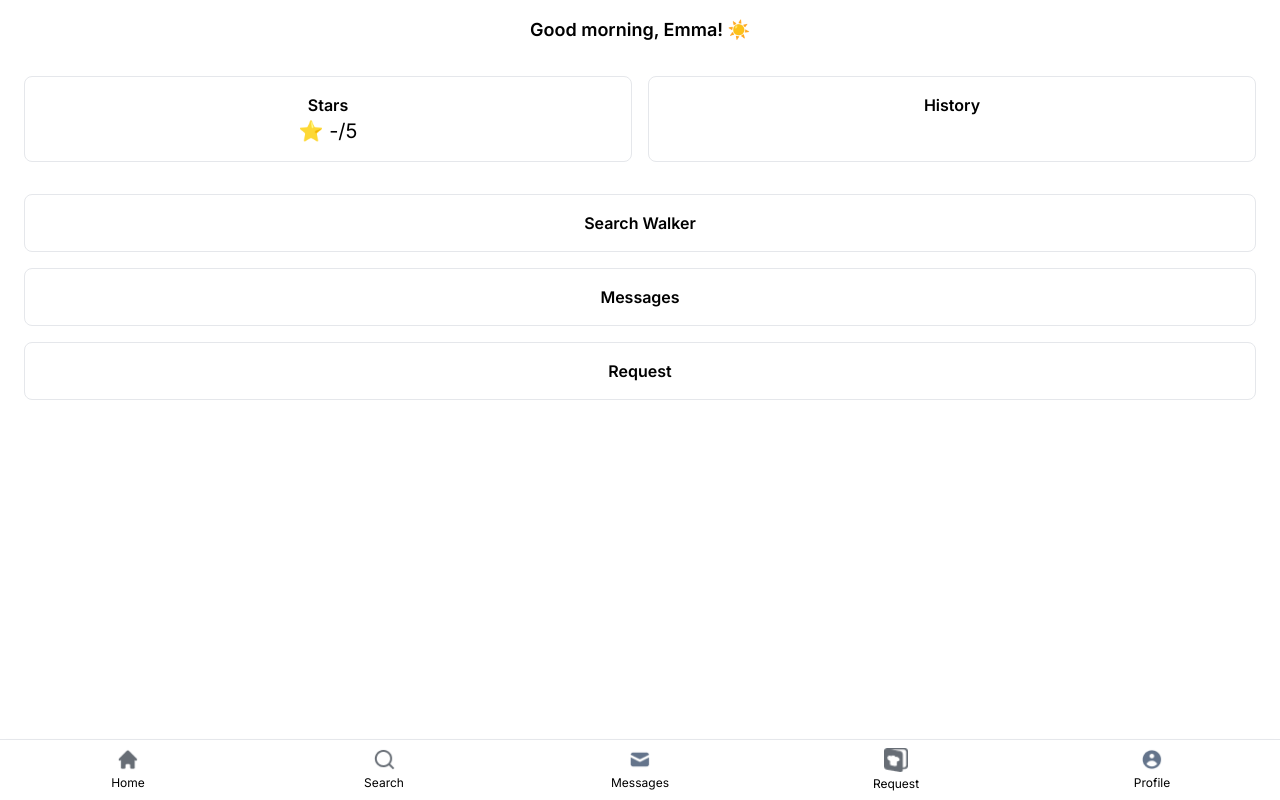
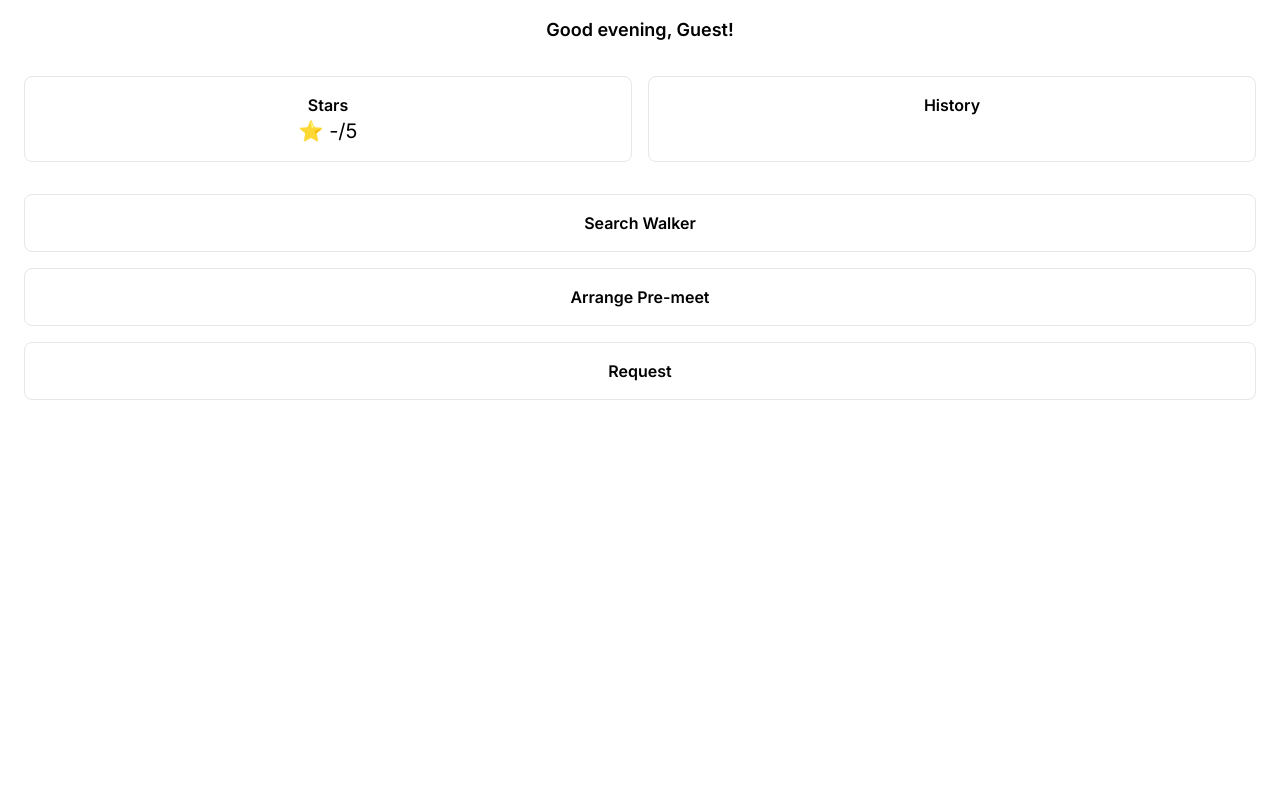
Before and after one commit to Skiddygoat15/Neighbourhood-Walk, a Next.js app in the folder frontend/: page /home-parent in a window 1280 px wide. Built offline with nearby package versions, Linux system fonts and the light colour scheme.

Commit message:
Minor changes on home-parent

```diff
--- a/frontend/src/app/home-parent/page.js
+++ b/frontend/src/app/home-parent/page.js
@@ -2,17 +2,63 @@
 
 import { useRouter } from 'next/navigation';
 import Image from "next/image";
+import { useEffect, useState } from 'react';
 
 export default function HomeParent() {
   const router = useRouter();
+
   const handleNavigation = (path) => {
     router.push(path);
   };
 
+  const [name, setName] = useState('');
+  const [preferredName, setPreferredName] = useState('');
+  const [greeting, setGreeting] = useState('');
+
+  useEffect(() => {
+    // 从localStorage获取name和preferredName
+    const storedName = localStorage.getItem('name') || 'Guest'; // 默认值为 'Guest'
+    const storedPreferredName = localStorage.getItem('preferredName') || null;
+    setName(storedName);
+    setPreferredName(storedPreferredName);
+
+    // 获取系统当前时间并设置问候语
+    const currentTime = new Date();
+    const currentHour = currentTime.getHours();
+
+    if (currentHour >= 6 && currentHour < 12) {
+      if (!storedPreferredName || storedPreferredName === 'null') {
+        setGreeting(`Good morning, ${storedName}!`);
+      } else {
+        setGreeting(`Good morning, ${storedPreferredName}!`);
+      }
+    } else if (currentHour >= 12 && currentHour < 17) {
+      if (!storedPreferredName || storedPreferredName === 'null') {
+        setGreeting(`Good afternoon, ${storedName}!`);
+      } else {
+        setGreeting(`Good afternoon, ${storedPreferredName}!`);
+      }
+    } else if (currentHour >= 17 && currentHour < 24) {
+      if (!storedPreferredName || storedPreferredName === 'null') {
+        setGreeting(`Good evening, ${storedName}!`);
+      } else {
+        setGreeting(`Good evening, ${storedPreferredName}!`);
+      }
+    } else {
+      if (!storedPreferredName || storedPreferredName === 'null') {
+        setGreeting(`Hi ${storedName}, It's already midnight!`);
+        console.log("preferredName == null")
+      } else {
+        setGreeting(`Hi ${storedPreferredName}, It's already midnight!`);
+        console.log("preferredName != null")
+      }
+    }
+  }, []);
+
   return (
       <main className="min-h-screen bg-white flex flex-col items-center">
         <div className="mt-4 text-center">
-          <h1 className="text-lg font-semibold">Good morning, Emma! ☀️</h1>
+          <h1 className="text-lg font-semibold">{greeting}</h1>
         </div>
 
         {/* Stars and History */}
@@ -42,7 +88,7 @@ export default function HomeParent() {
                 onClick={() => handleNavigation('/pre-meet-parent')}
                 className="w-full bg-white border rounded-lg p-4 text-center font-semibold"
             >
-              Messages
+              Arrange Pre-meet
             </button>
             <button
                 onClick={() => handleNavigation('/request-create')}
@@ -53,31 +99,6 @@ export default function HomeParent() {
           </div>
         </div>
 
-        {/* Bottom Navigation */}
-        <nav className="fixed bottom-0 left-0 right-0 bg-white border-t">
-          <div className="fixed bottom-0 w-full bg-white flex justify-between py-2 border-t shadow-md">
-            <button onClick={() => router.push('/home')} className="flex-1 flex flex-col items-center text-center">
-              <Image src="/Navigation-icons/home.png" alt="Home" width={24} height={24}/>
-              <span className="text-xs mt-1">Home</span>
-            </button>
-            <button onClick={() => router.push('/search')} className="flex-1 flex flex-col items-center text-center">
-              <Image src="/Navigation-icons/lsearch.png" alt="Search" width={24} height={24}/>
-              <span className="text-xs mt-1">Search</span>
-            </button>
-            <button onClick={() => router.push('/messages')} className="flex-1 flex flex-col items-center text-center">
-              <Image src="/Navigation-icons/envelope.png" alt="Messages" width={24} height={24}/>
-              <span className="text-xs mt-1">Messages</span>
-            </button>
-            <button onClick={() => router.push('/request')} className="flex-1 flex flex-col items-center text-center">
-              <Image src="/Navigation-icons/request.png" alt="Request" width={24} height={24}/>
-              <span className="text-xs mt-1">Request</span>
-            </button>
-            <button onClick={() => router.push('/profile')} className="flex-1 flex flex-col items-center text-center">
-              <Image src="/Navigation-icons/profile.png" alt="Profile" width={24} height={24}/>
-              <span className="text-xs mt-1">Profile</span>
-            </button>
-          </div>
-      </nav>
 </main>
 )
   ;
```
